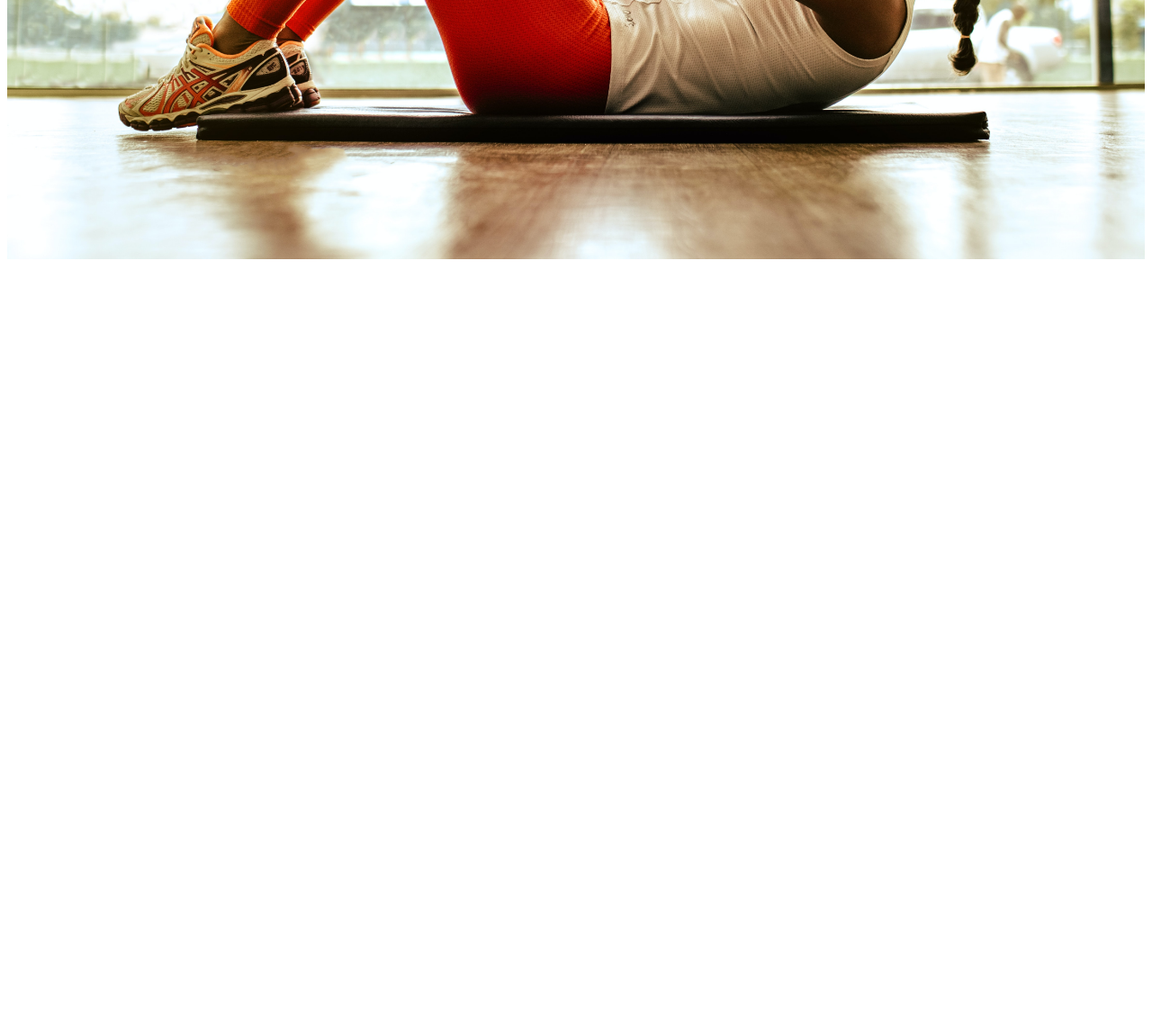
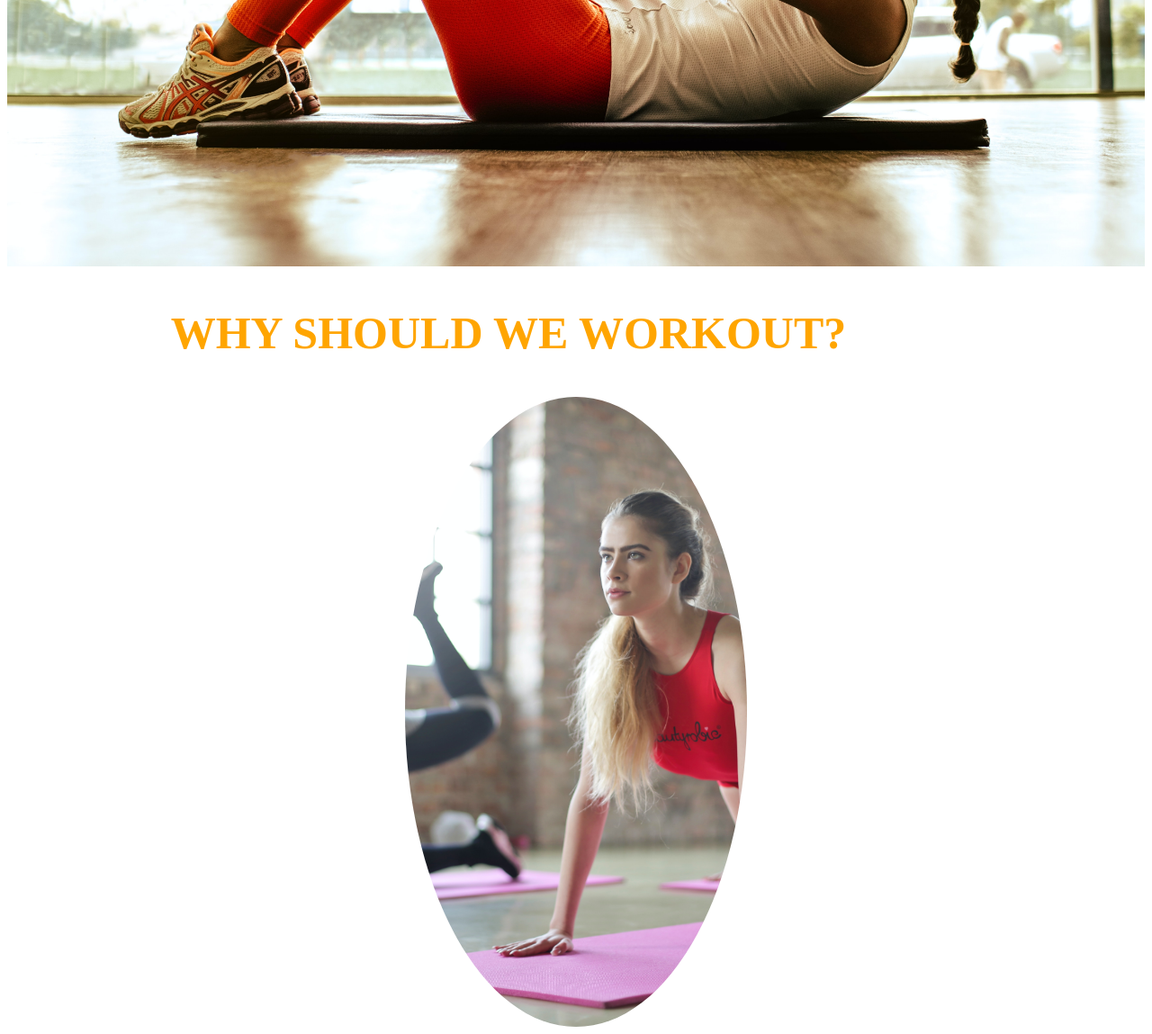
Before and after one commit to GaganBehrh/workout, a plain HTML site: page index.html in a window 1280 px wide. Shown: the part 617-1766 px from the top of the page at 90% size. Before the commit the page ends 917 px from the top, so only its background shows below. Drawn offline with Linux system fonts and the light colour scheme.

Commit message:
section 2 started picture added and the heading added

```diff
--- a/assets/css/style.css
+++ b/assets/css/style.css
@@ -6,6 +6,7 @@ body{
 h1{
  color:orange;
  font-size: 50px;
+ margin-right: 150px;
 }
 
 ul{
@@ -28,3 +29,16 @@ img{
     object-fit: cover;
     margin-top: -65px;
 }
+.second-section h1{
+color:orange;
+ font-size: -23px;
+ margin-right: 150px;
+ text-align: center;
+}
+.second-section img{
+     border-radius:50%;
+     display: block;
+     margin: 0 auto;
+     width: 30%;
+     height: 700px;
+}
--- a/index.html
+++ b/index.html
@@ -9,6 +9,7 @@
 </head>
 <body>
     <div class="container">
+    <section class="first-section">
     <div>
         <h1>WORKOUT GROUP</h1>
     </div>
@@ -20,8 +21,15 @@
     </ul>
     </div>
     <div class="image">
-        <img src="assets\images\women_workout_pic2.jpg" alt="women working out"/>
+        <img src="assets\images\women_workout_pic2.jpg" alt="Girl working out at home"/>
     </div>
+</section>
+<section class="second-section">
+<h1>WHY SHOULD WE WORKOUT?</h1>
+<img alt="women woking out" src="assets\images\women_workout_pic1.jpg">
+
+</section>
+
 </div>
 </body>
 </html>
```
Also changed, not shown: assets/images/women_workout_pic1.jpg (added).
